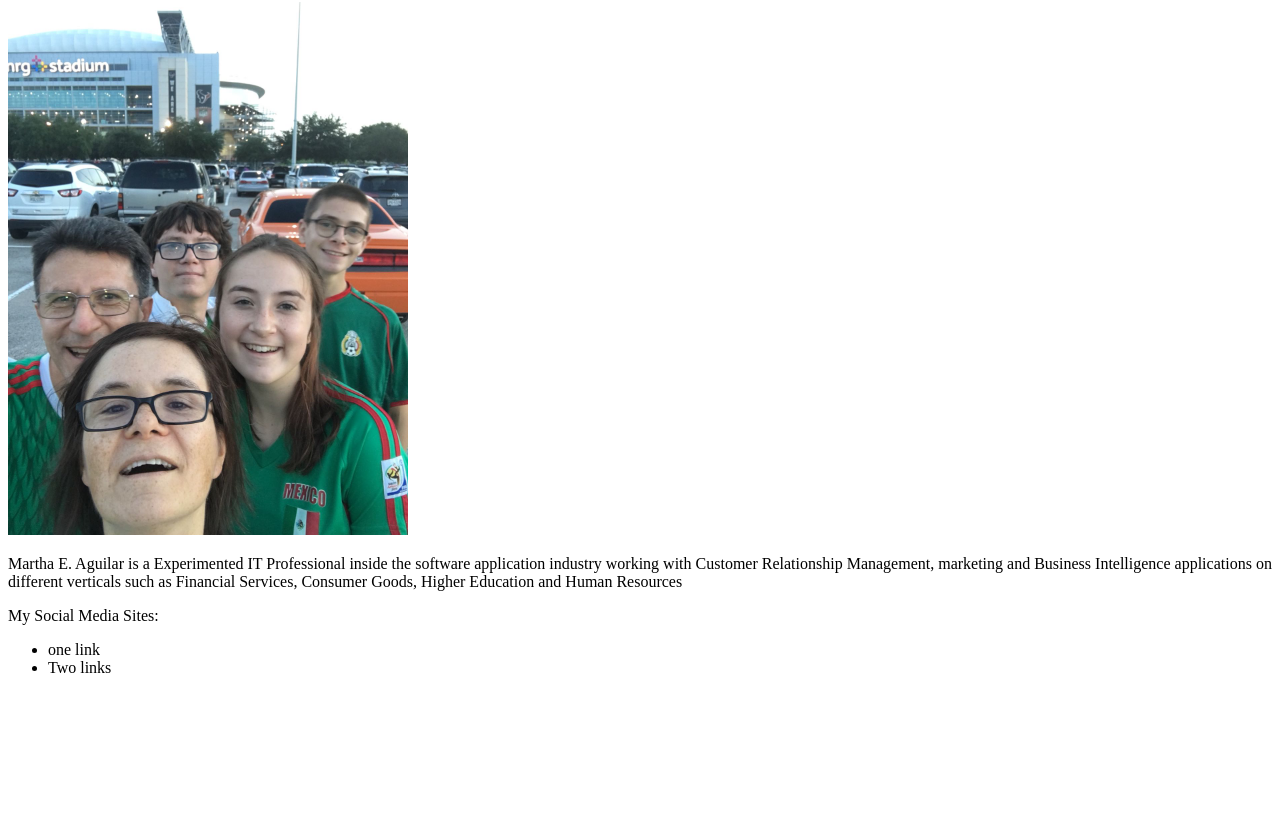
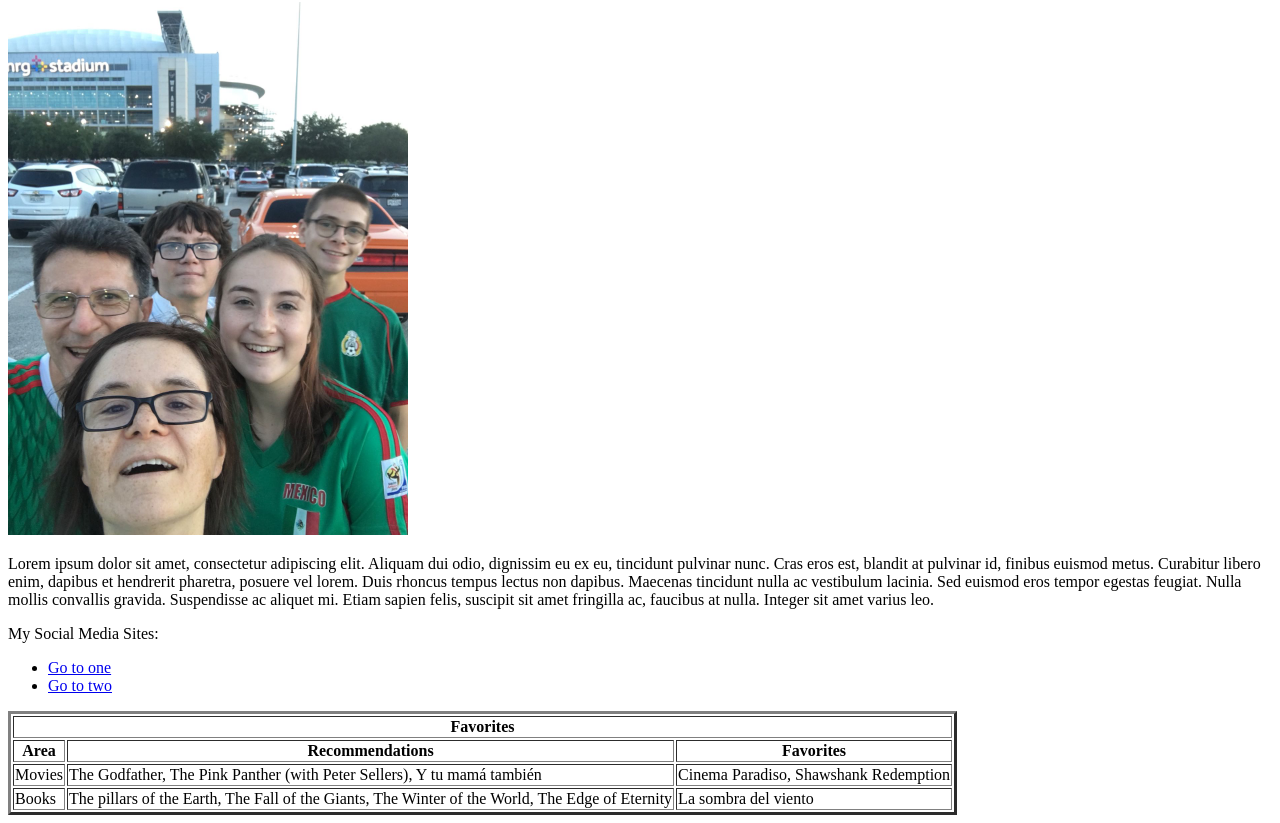
Before and after one commit to maguilarga/maguilarga.github.io, a plain HTML site: page Index.html in a window 1280 px wide. Shown: the part 78-901 px from the top of the page. Before the commit the page ends 800 px from the top, so only its background shows below. Drawn offline with Linux system fonts and the light colour scheme.

Commit message:
changes to index

```diff
--- a/Index.html
+++ b/Index.html
@@ -11,17 +11,44 @@
   <!-- image -->
   <img src="Resources/IMG_1815.JPG" width="400" alt="Martha enjoying a soccer game with her family">
 
-  <p>Martha E. Aguilar is a Experimented IT Professional inside the software application industry working with Customer
-    Relationship Management, marketing and Business Intelligence applications on different verticals such as Financial Services,
-    Consumer Goods, Higher Education and Human Resources</p>
+  <p>Lorem ipsum dolor sit amet, consectetur adipiscing elit. Aliquam dui odio, dignissim eu ex eu, tincidunt pulvinar nunc.
+    Cras eros est, blandit at pulvinar id, finibus euismod metus. Curabitur libero enim, dapibus et hendrerit pharetra, posuere vel
+    lorem. Duis rhoncus tempus lectus non dapibus. Maecenas tincidunt nulla ac vestibulum lacinia. Sed euismod eros tempor egestas feugiat.
+     Nulla mollis convallis gravida. Suspendisse ac aliquet mi. Etiam sapien felis, suscipit sit amet fringilla ac, faucibus at nulla. Integer
+     sit amet varius leo.</p>
 
   <p> My Social Media Sites:
     <ul>
-      <li>one link</li>
-      <li>Two links</li>
+      <li><a href="#" target="_blank">Go to one </a></li>
+      <li><a href="#" target="_blank">Go to two </a></li>
     </ul>
   </p>
-  <BAse></BAse>
+
+  <table border="3">
+    <strong><thead>
+    <tr>
+        <th colspan="3">Favorites</th>
+    </tr>
+    <tr>
+        <th>Area</th>
+        <th>Recommendations</th>
+        <th>Favorites</th>
+    </tr>
+    </thead></strong>
+    <tbody>
+      <tr>
+          <td>Movies</td>
+          <td>The Godfather, The Pink Panther (with Peter Sellers), Y tu mamá también</td>
+          <td>Cinema Paradiso, Shawshank Redemption</td>
+      </tr>
+      <tr>
+        <td>Books</td>
+        <td>The pillars of the Earth, The Fall of the Giants, The Winter of the World, The Edge of Eternity</td>
+        <td>La sombra del viento</td>
+      </tr>
+    </tbody>
+  </table>
+
 </body>
 
 </html>
```
